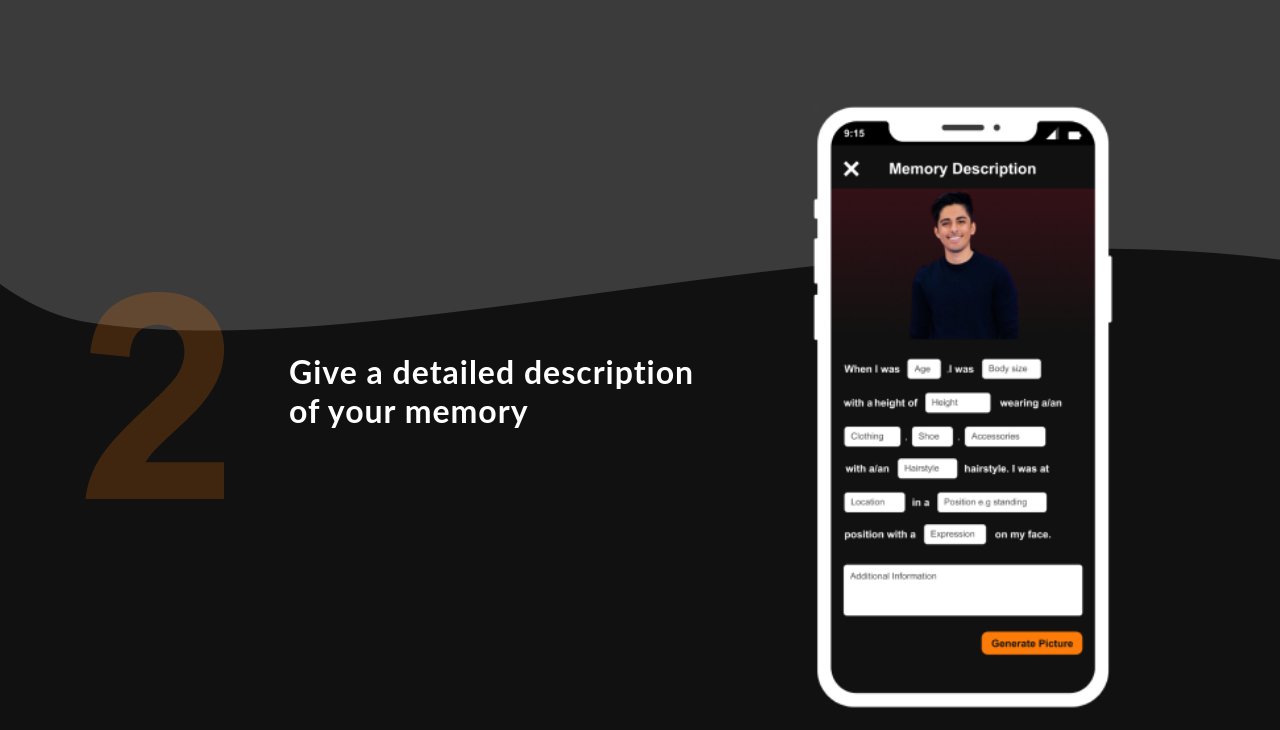
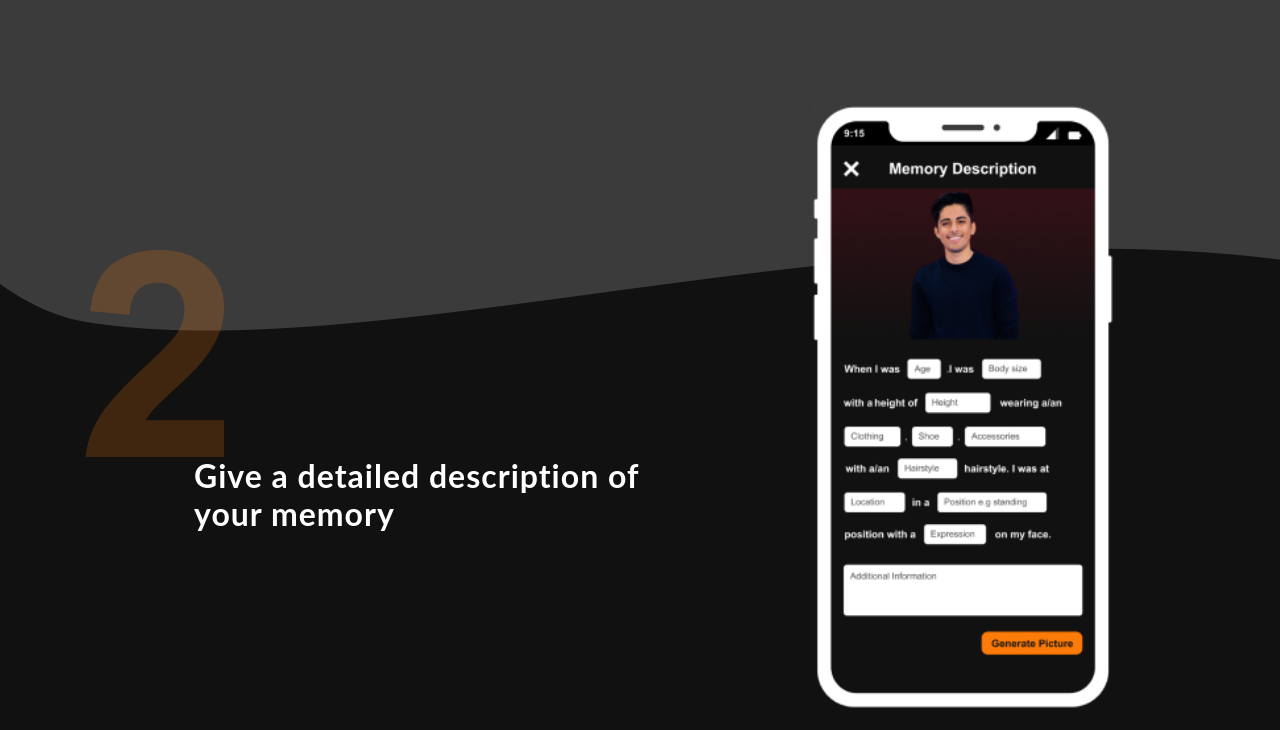
Before and after one commit to RalphLincoln/nemos_project, a PHP site: page / in a window 1280 px wide; the page is wider, and only the part inside the window is pictured. Shown: the part 1590-2320 px from the top of that part. Run offline with PHP 8.4, Linux system fonts and the light colour scheme; some libraries are stand-ins or nearby versions.

Commit message:
centered some more text

```diff
--- a/css/index.css
+++ b/css/index.css
@@ -55,6 +55,7 @@ body {
   .texti {
     font-size: 20px !important;
     text-align: center !important;
+    padding-top: 13px !important;
   }
 
 
--- a/index.php
+++ b/index.php
@@ -107,7 +107,7 @@ require_once 'includes/header.php';
                         <h2 style="letter-spacing: 1px;" class="font-weight-bold ii2 texti mx-auto text-white text-left d-flex align-items-center pl-3">Give
                             a
                             detailed
-                            description <br> of your memory </h2>
+                            description of <br> your memory </h2>
                     </div>
                 </div>
                 <div class="col-md-5">
@@ -180,7 +180,7 @@ require_once 'includes/header.php';
                 <div class="row">
                     <img src="./images/5.png" class="img-fluid mr-5 numImage" alt="">
                     <h2 style="letter-spacing: 1px;" class="font-weight-bold ii2 text-left mx-auto texti text-white d-flex align-items-center pl-3">
-                        Click on save to save your <br> picture </h2>
+                        Click save to save your picture </h2>
                 </div>
             </div>
         </div>
```
